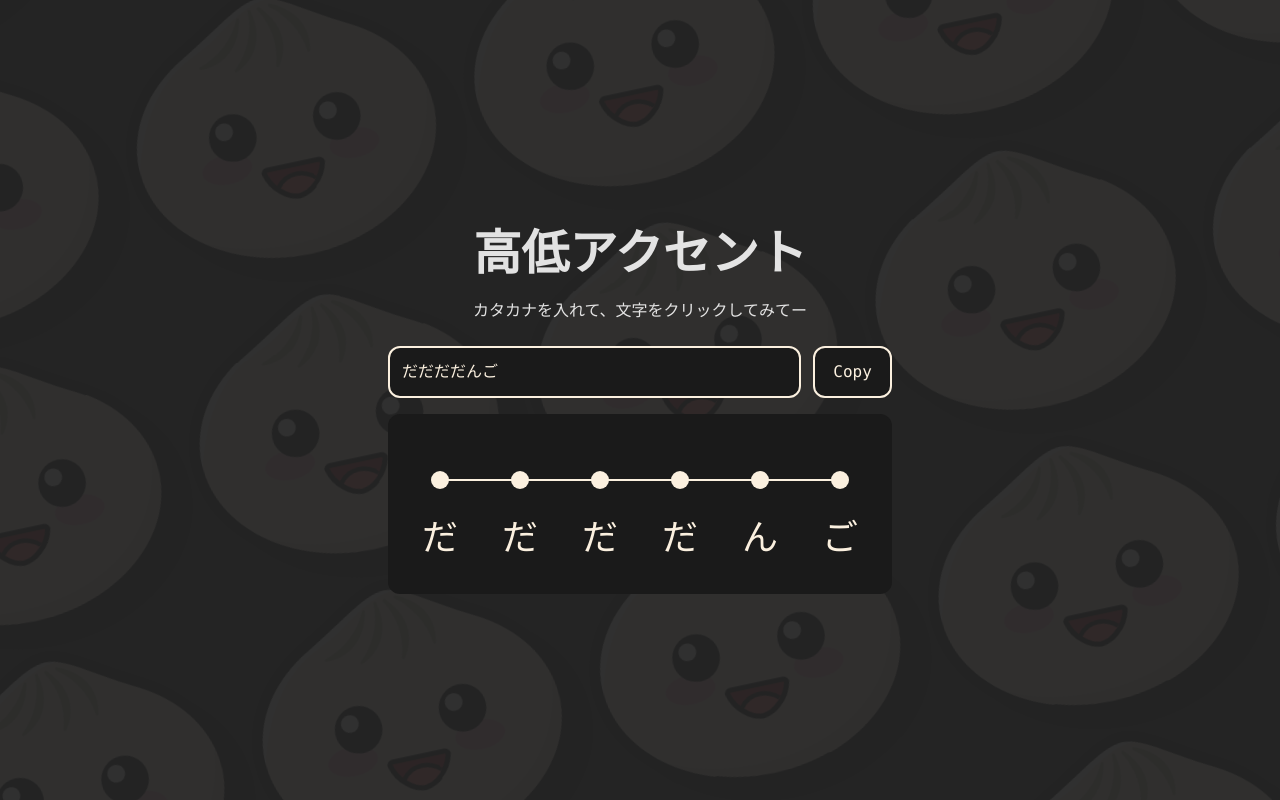
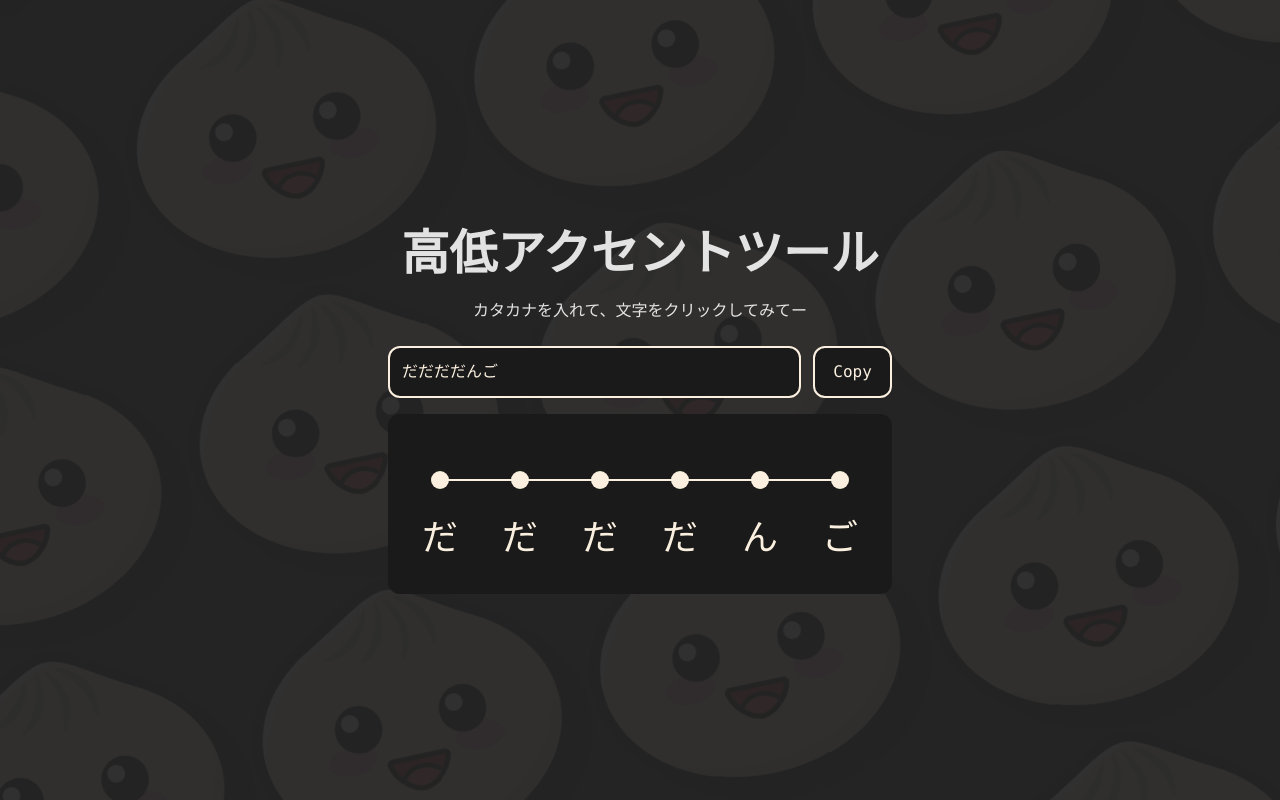
Before and after one commit to jiyans/pitch-accent-viz, a React (Vite) app: page / in a window 1280 px wide. Built offline with nearby package versions, Linux system fonts and the light colour scheme.

Commit message:
Update the homepage text

```diff
--- a/src/App.tsx
+++ b/src/App.tsx
@@ -7,7 +7,7 @@
 export function App() {
   return (
     <div className="max-w-7xl mx-auto p-8 text-center relative z-10">
-      <h1 className="text-5xl font-bold my-4 leading-tight">高低アクセント</h1>
+      <h1 className="text-5xl font-bold my-4 leading-tight">高低アクセントツール</h1>
       <p>カタカナを入れて、文字をクリックしてみてー</p>
       <PitchAccentViz />
     </div>
```
